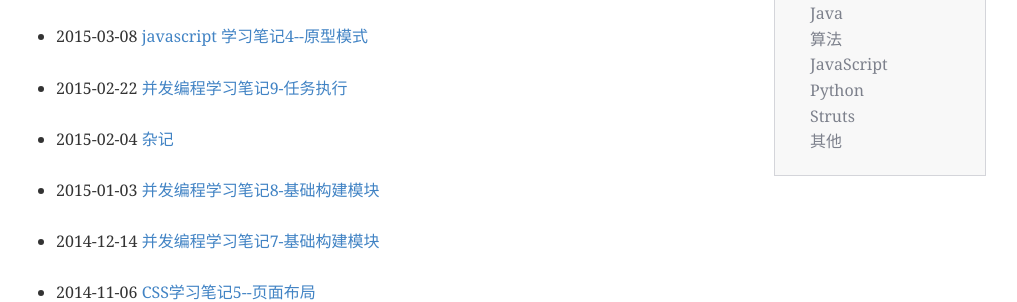
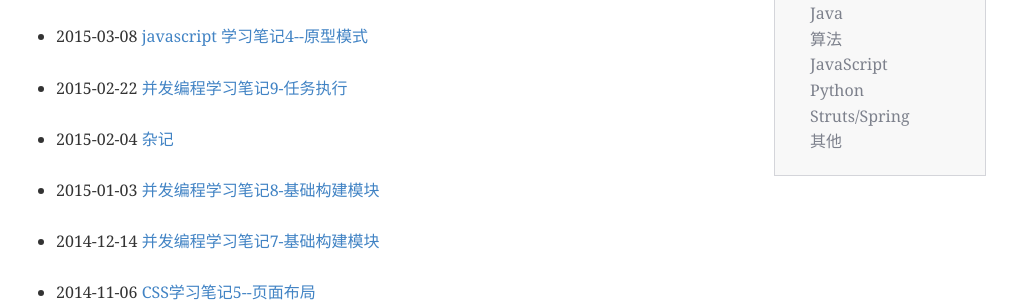
Before and after one commit to Qing-Shuang/Bird, a Jekyll site: the page built from index.html, in a window 1280 px wide. Shown: the part 240-542 px from the top of the page, without its empty margins (134-1151 px from the left). Built offline with Jekyll 4.4.1, drawn with Linux system fonts in a browser that asks for light colours; Markdown is read by kramdown in place of the engine named in the settings; the list of posts is cut into pages by our own code.

Commit message:
Update navigation.html

```diff
--- a/_layouts/navigation.html
+++ b/_layouts/navigation.html
@@ -32,7 +32,7 @@
 						<li><a href="{{ site.baseurl }}/navigation/navigation_algorithm.html">算法</a></li>
 						<li><a href="{{ site.baseurl }}/navigation/navigation_js.html">JavaScript</a></li>
 						<li><a href="{{ site.baseurl }}/navigation/navigation_python.html">Python</a></li>
-						<li><a href="{{ site.baseurl }}/navigation/navigation_struts.html">Struts</a></li>
+						<li><a href="{{ site.baseurl }}/navigation/navigation_struts.html">Struts/Spring</a></li>
 						<li><a href="{{ site.baseurl }}/navigation/navigation_other.html">其他</a></li>
 					</ul>
 				</div>
```
